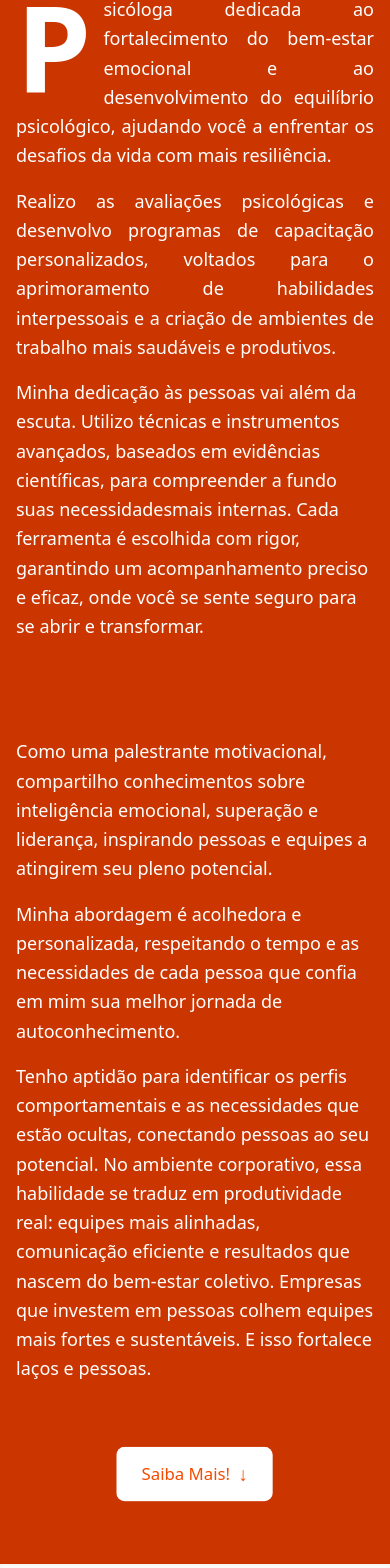
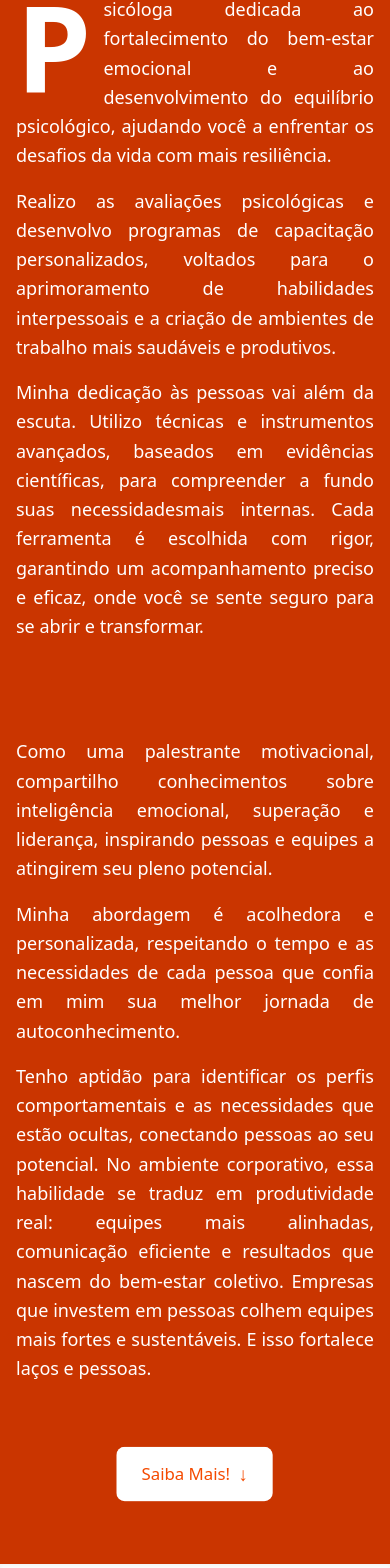
Before and after one commit to flavio16silva/page-claudia-react, a React (Vite) app: page /sobre in a window 390 px wide. Shown: the part 393-1961 px from the top of the page. Built offline with nearby package versions, Linux system fonts and the light colour scheme.

Commit message:
Sobre -> Alteração no alinhamento do texto

```diff
--- a/src/components/sobre.jsx
+++ b/src/components/sobre.jsx
@@ -39,7 +39,7 @@ const Sobre = () => {
                 Realizo as avaliações psicológicas e desenvolvo programas de capacitação personalizados, voltados para o aprimoramento de habilidades interpessoais e a criação de ambientes de trabalho mais saudáveis e produtivos.
               </p>
 
-              <p className="text-lg text-white leading-relaxed mb-4 text-left md:text-justify">
+              <p className="text-lg text-white leading-relaxed mb-4 text-justify md:text-justify">
                 Minha dedicação às pessoas vai além da escuta. Utilizo técnicas e instrumentos avançados, baseados em evidências científicas, para compreender a fundo suas necessidadesmais internas. Cada ferramenta é escolhida com rigor, garantindo um acompanhamento preciso e eficaz, onde você se sente seguro para se abrir e transformar.
               </p>
             </div>
@@ -47,13 +47,13 @@ const Sobre = () => {
             {/* COLUNA 3 */}
             <div className="md:w-1/3">
               <div className="h-10 md:h-8 "></div>
-              <p className="text-lg text-white leading-relaxed mb-4 text-left md:text-justify">
+              <p className="text-lg text-white leading-relaxed mb-4 text-justify md:text-justify">
                 Como uma palestrante motivacional, compartilho conhecimentos sobre inteligência emocional, superação e liderança, inspirando pessoas e equipes a atingirem seu pleno potencial.
               </p>
-              <p className="text-lg text-white leading-relaxed mb-4 text-left md:text-justify">
+              <p className="text-lg text-white leading-relaxed mb-4 text-justify md:text-justify">
                 Minha abordagem é acolhedora e personalizada, respeitando o tempo e as necessidades de cada pessoa que confia em mim sua melhor jornada de autoconhecimento.
               </p>
-              <p className="text-lg text-white leading-relaxed mb-4 text-left md:text-justify">
+              <p className="text-lg text-white leading-relaxed mb-4 text-justify md:text-justify">
                 Tenho aptidão para identificar os perfis comportamentais e as necessidades que estão ocultas, conectando pessoas ao seu potencial. No ambiente corporativo, essa habilidade se traduz em produtividade real: equipes mais alinhadas, comunicação eficiente e resultados que nascem do bem-estar coletivo. Empresas que investem em pessoas colhem equipes mais fortes e sustentáveis. E isso fortalece laços e pessoas.
               </p>
             </div>
```
